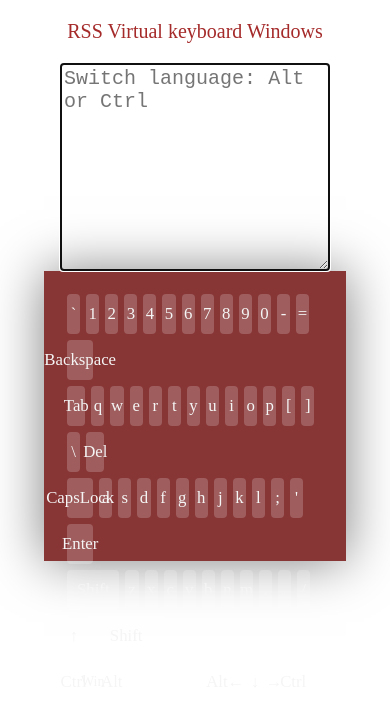
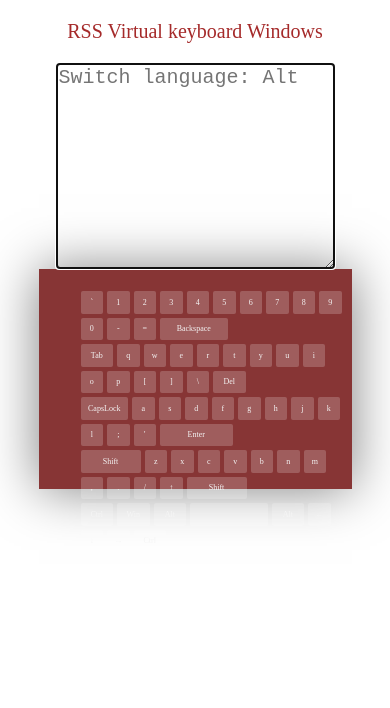
Before and after one commit to DzmitryMaslau/virtual-keyboard, a plain HTML site: page index.html in a window 390 px wide. Drawn offline with Linux system fonts and the light colour scheme.

Commit message:
feat: change styles

```diff
--- a/script.js
+++ b/script.js
@@ -67,7 +67,7 @@ textarea.cols = 5;
 textarea.setAttribute('autofocus', '');
 keyboard.classList.add('body-keyboard', 'keyboard');
 
-textarea.placeholder = 'Switch language: Alt or Ctrl';
+textarea.placeholder = 'Switch language: Alt';
 
 const row1 = document.createElement('div');
 const row2 = document.createElement('div');
--- a/style.css
+++ b/style.css
@@ -15,22 +15,30 @@ color: brown;
 
 .textarea {
     display: block;
-    top: 200px;
+    top: 160px;
     margin: 0 auto;
-    width: 70%;
+    width: 70vw;
     height: 200px;
-    border: 2px solid #151076;
+    border: 1px solid #151076;
 }
 
 .keyboard {
-    width: 70%;
+    width: 70vw;
     margin: 0 auto;
-    padding: 20px;
+    padding-left: 40px;
+    padding-top: 20px;
     background-color: rgb(135, 53, 53);
     box-shadow: 0 0 50px rgba(0, 0, 0, 0.5);
     user-select: none;
     transition: bottom 0.4s;
-    height: 250px;
+    height: 280px;
+}
+
+
+@media (max-width: 1000px) {
+.keyboard {
+  height: 200px;
+}
 }
 
 .keyboard .row {
@@ -38,18 +46,22 @@ color: brown;
   width: 100%;
 }
 
+@media (max-width: 1000px) {
+.keyboard. .row: {
+margin: 0 auto;
+}
 
+}
   .keyboard-keys {
       text-align: center;
   }
 
   .k-key {
-    height: 40px;
-    width: 5%;
-    max-width: 80px;
-    margin: 3px;
+    height: 45px;
+    width: 45px;
     border-radius: 4px;
     border: 0;
+    margin: 4px;
     background: rgba(255, 255, 255, 0.2);
     color: whitesmoke;
     font-size: 1.05rem;
@@ -62,6 +74,17 @@ color: brown;
     padding: 0;
     position: relative;
     transition: 0.3s;
+}
+
+@media (max-width: 1000px) {
+  .k-key {
+    height: 22.5px;
+    width: 22.5px;
+    border-radius: 2px;
+    border: 0;
+    margin: 2px;
+    font-size: 0.5rem;
+  }
 }
 
 .hidden {
@@ -83,37 +106,109 @@ background: orchid;
 }
 
 .row1 .key:nth-child(14) {
-    width: 10%;
+    width: 135px;
   }
 
   .row2 .key:nth-child(1) {
-    width: 7%;
+    width: 65px;
   }
 
   .row2 .key:nth-child(15) {
-    width: 7%;
+    width: 65px;
   }
 
   .row3 .key:nth-child(1) {
-    width: 10%;
+    width: 95px;
   }
 
   .row3 .key:nth-child(13) {
-    width: 10%;
+    width: 145px;
   }
 
   .row4 .key:nth-child(1) {
-    width: 20%;
+    width: 120px;
   }
 
   .row4 .key:nth-child(13) {
-    width: 86px;
+    width: 120px;
+  }
+
+  .row5 .key:nth-child(1) {
+    width: 65px;
   }
 
   .row5 .key:nth-child(2) {
-    font-size: 14px;
+    width: 65px;
+  }
+
+  .row5 .key:nth-child(3) {
+    width: 65px;
   }
 
   .row5 .key:nth-child(4) {
-    width: 330px;
+    width: 310px;
   }
+
+  .row5 .key:nth-child(5) {
+    width: 65px;
+  }
+
+  .row5 .key:nth-child(9) {
+    width: 65px;
+  }
+
+  @media (max-width: 1000px) {
+
+
+    .row1 .key:nth-child(14) {
+      width: 67.5px;
+    }
+
+    .row2 .key:nth-child(1) {
+      width: 32.5px;
+    }
+
+    .row2 .key:nth-child(15) {
+      width: 32.5px;
+    }
+
+    .row3 .key:nth-child(1) {
+      width: 47.5px;
+    }
+
+    .row3 .key:nth-child(13) {
+      width: 72.5px;
+    }
+
+    .row4 .key:nth-child(1) {
+      width: 60px;
+    }
+
+    .row4 .key:nth-child(13) {
+      width: 60px;
+    }
+
+    .row5 .key:nth-child(1) {
+      width: 32.5px;
+    }
+
+    .row5 .key:nth-child(2) {
+      width: 32.5px;
+    }
+
+    .row5 .key:nth-child(3) {
+      width: 32.5px;
+    }
+
+    .row5 .key:nth-child(4) {
+      width: 77.5px;
+    }
+
+    .row5 .key:nth-child(5) {
+      width: 32.5px;
+    }
+
+    .row5 .key:nth-child(9) {
+      width: 32.5px;
+    }
+  }
```
